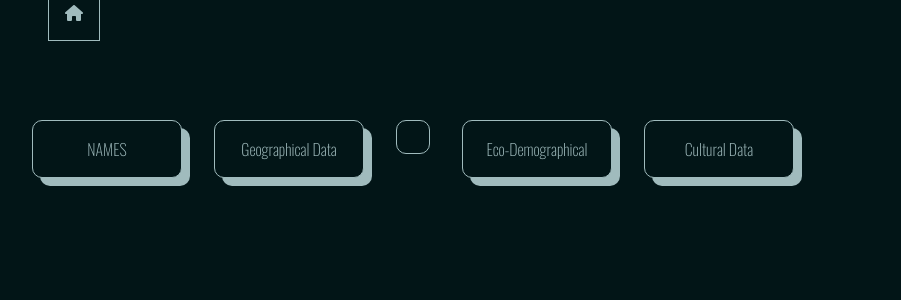
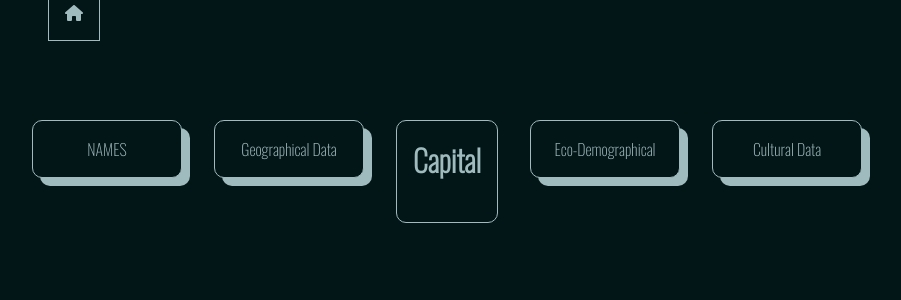
Before and after one commit to vo-olivier250405/worldView, a Next.js app in the folder world-view/: page /pages/details in a window 1280 px wide. Both pictures are taken after a click on the button "Political Admin Data". Shown: the top 300 px of the page, without its empty margins (0-901 px from the left). Built offline with nearby package versions, Linux system fonts and the light colour scheme.

Commit message:
[ADD => Finition des infos politiques

```diff
--- a/world-view/src/components/PoliticalAdminData.tsx
+++ b/world-view/src/components/PoliticalAdminData.tsx
@@ -12,6 +12,8 @@ export const booleanToString = (bool: boolean): string => {
 export const PoliticalAdminData = ({ country }: { country: Country }) => {
   return (
     <section className="political-admin-data">
+      <h1>Capital</h1>
+      <br />
       {country.capital && <h2>{country.capital}</h2>}
       {typeof country.independent === "boolean" && (
         <h2>Independent: {booleanToString(country.independent)}</h2>
```
